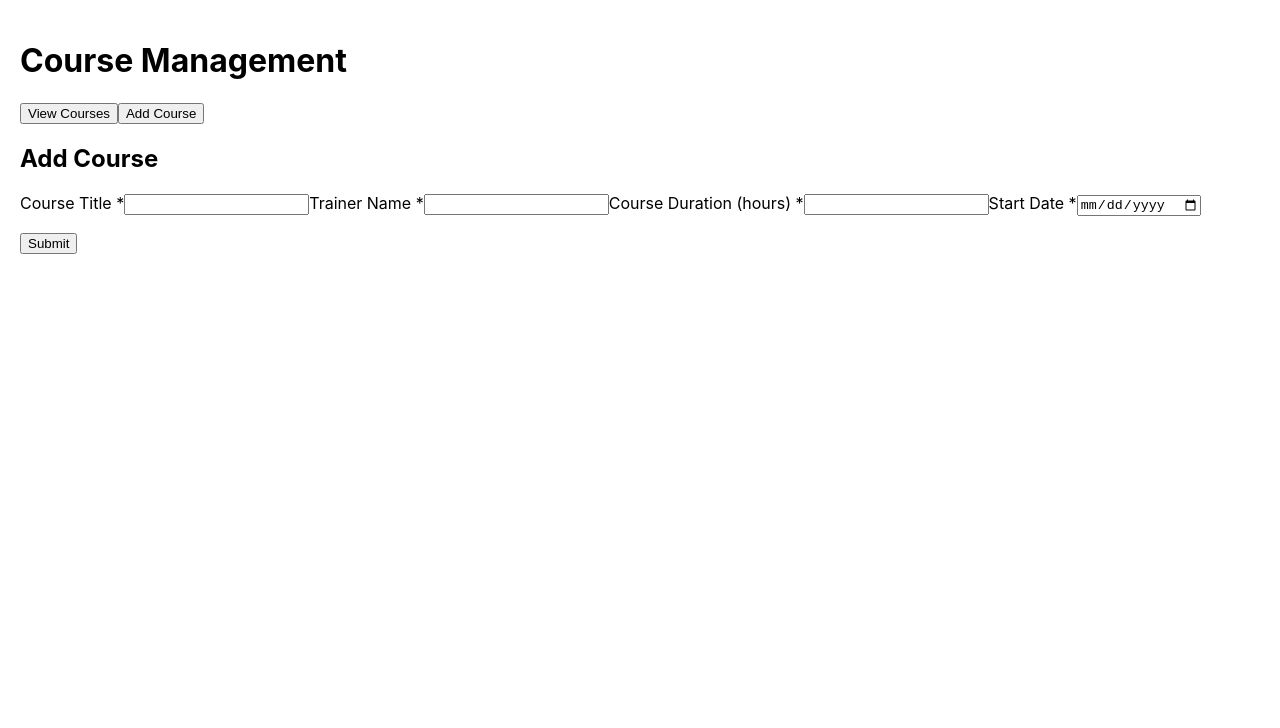
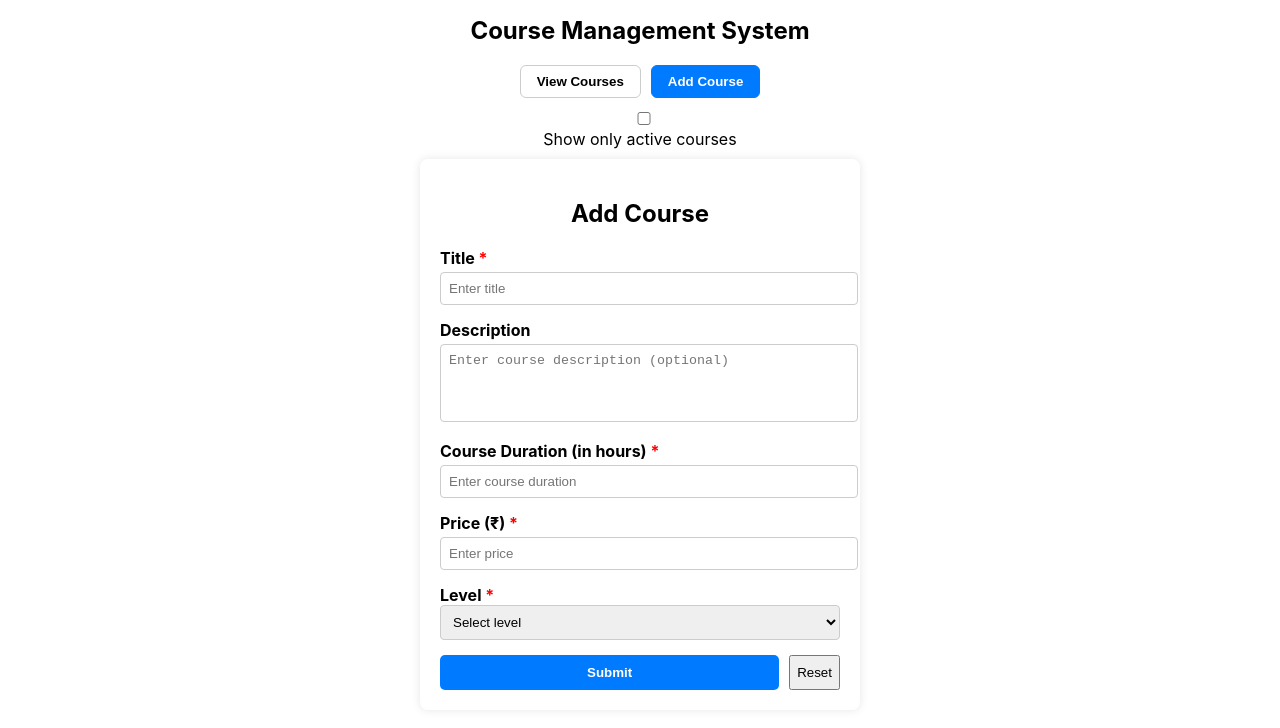
Before and after one commit to Mitrasithaiyan58/appdev_course, a React (Create React App) app in the folder reactapp/: page / in a window 1280 px wide. Both pictures are taken after a click on the button "Add Course". Shown: the top 728 px of the page. Built offline with nearby package versions, Linux system fonts and the light colour scheme; no server answers.

Commit message:
Manual-save-commit-12/08/2025--21:16:57

```diff
--- a/reactapp/src/App.css
+++ b/reactapp/src/App.css
@@ -1,183 +1,97 @@
-:root {
-  --accent: #3b82f6;
-  --text-primary: #1f2937;
-  --text-secondary: #6b7280;
-  --text-muted: #9ca3af;
-  --border-light: #e5e7eb;
-  --border-focus: var(--accent);
-  --bg-white: #ffffff;
-  --bg-gray-50: #f9fafb;
-  --bg-gray-100: #f3f4f6;
-  --shadow-sm: 0 1px 2px rgba(0, 0, 0, 0.05);
-  --shadow-md: 0 4px 6px rgba(0, 0, 0, 0.1);
-  --radius-sm: 4px;
-  --radius-md: 6px;
-  --radius-lg: 8px;
-  --radius-xl: 12px;
-}
-
-body {
-  font-family: -apple-system,BlinkMacSystemFont,'Segoe UI',Roboto,'Helvetica Neue',Arial,sans-serif;
-  background: var(--bg-gray-50,#f9fafb);
-  color: var(--text-primary);
-  margin: 0;
-}
-
-.form-container {
-  max-width: 400px;
-  margin: 0 auto;
-  padding: 2rem;
-  box-shadow: var(--shadow-md);
-  border-radius: var(--radius-xl);
-  background: white;
-}
-
-.btn-primary {
-  background: var(--accent);
-  color: white;
-  border: 1px solid var(--accent);
-  padding: 0.5rem 1rem;
-  border-radius: var(--radius-md);
-  font-weight: 500;
-  cursor: pointer;
-  transition: all 0.2s ease;
-}
-.btn-primary:hover {
-  background: rgba(59,130,246,0.9);
-  transform: translateY(-1px);
-}
-
-.btn-secondary {
-  background: transparent;
-  color: var(--accent);
-  border: 1px solid var(--accent);
-  padding: 0.5rem 1rem;
-  border-radius: var(--radius-md);
-  font-weight: 500;
-  cursor: pointer;
-  transition: all 0.2s ease;
-}
-.btn-secondary:hover {
-  background: var(--accent);
-  color: white;
-}
-
-label {
-  display: block;
-  font-size: 0.95rem;
-  font-weight: 500;
-  color: var(--text-secondary);
-  margin-bottom: 0.25rem;
-  letter-spacing: 0.01em;
-}
-input, textarea, select {
-  width: 100%;
-  min-height: 2.5rem;
-  padding: 0.5rem;
-  border: 1px solid var(--border-light);
-  border-radius: var(--radius-md);
-  font-size: 1rem;
-  transition: all 0.2s ease;
-  margin-bottom: 0.1rem;
-}
-input:focus, textarea:focus, select:focus {
-  outline: none;
-  border-color: var(--border-focus);
-  box-shadow: 0 0 0 3px rgba(59,130,246,0.12);
-}
-.error {
-  border-color: #ef4444 !important;
-  color: #dc2626 !important;
-  font-size: 0.97rem;
-}
-.empty-state {
+.app-container {
   text-align: center;
-  color: var(--text-muted);
-  font-style: italic;
-  padding: 2rem;
-}
-
-
---extra
-
-
-.heading {
-text-align: center;
-margin-top: 2rem;
-font-size: 2rem;
-font-weight: bold;
-}
-
-.nav-buttons {
-display: flex;
-justify-content: center;
-gap: 1rem;
-margin-bottom: 2rem;
-}
-
-/* App.css */
-
-body {
-margin: 0;
-font-family: Arial, sans-serif;
-background-color: #f7f9fc;
-}
-
-.app-container {
-display: flex;
-flex-direction: column;
-align-items: center;
-padding: 20px;
 }
 
 .main-title {
-font-size: 32px;
+  font-size: 24px;
+  font-weight: bold;
   margin-bottom: 20px;
-font-weight: bold;
 }
 
 .button-group {
   display: flex;
+  justify-content: center;
   gap: 10px;
-margin-bottom: 20px;
-justify-content: center;
 }
 
 .toggle-button {
-padding: 10px 16px;
+  padding: 8px 16px;
   border: 1px solid #ccc;
-background-color: white;
+  background: white;
   color: black;
-font-weight: 600;
+  font-weight: bold;
   border-radius: 6px;
   cursor: pointer;
-transition: 0.3s ease-in-out;
-}
-
-.toggle-button:hover {
-background-color: #f0f0f0;
+  transition: background 0.3s;
 }
 
 .toggle-button.active {
-background-color: #007bff;
+  background: #007bff;
   color: white;
   border-color: #007bff;
 }
 
-.content-container {
-width: 100%;
-max-width: 600px;
+.course-form-container {
+  max-width: 400px;
+  margin: auto;
+  padding: 20px;
+  background-color: transparent;
+  border-radius: 8px;
 }
 
+.course-form-group {
+  margin-bottom: 15px;
+  text-align: left;
+}
 
+.course-form-group label {
+  font-weight: bold;
+}
 
-@media (max-width: 360px) {
-.form-container {
-padding: 1rem;
-margin: 0.5rem;
+.course-form-group input,
+.course-form-group select,
+.course-form-group textarea {
+  width: 100%;
+  padding: 8px;
+  border-radius: 4px;
+  border: 1px solid #ccc;
 }
-input, textarea, select {
-padding: 0.375rem;
-font-size: 0.9rem;
+
+button[type="submit"] {
+  width: 100%;
+  padding: 10px;
+  background: #007bff;
+  color: white;
+  border: none;
+  border-radius: 5px;
+  font-weight: bold;
 }
+
+button[type="submit"]:hover {
+  background: #0056b3;
 }
+
+.duration-control {
+  display: flex;
+  align-items: center;
+  gap: 5px;
+}
+
+.duration-control button {
+  padding: 6px 12px;
+  background: #007bff;
+  border: none;
+  color: white;
+  font-weight: bold;
+  cursor: pointer;
+  border-radius: 4px;
+}
+
+.duration-control button:hover {
+  background: #0056b3;
+}
+
+.duration-control input {
+  text-align: center;
+  width: 80px;
+}
--- a/reactapp/src/App.js
+++ b/reactapp/src/App.js
@@ -1,20 +1,46 @@
+
 import React, { useState } from "react";
 import CourseForm from "./components/CourseForm";
-import CourseDetails from "./components/CourseDetails";
+import CourseDetails from "./components/CourseList";
+import "./App.css";
 
 function App() {
   const [view, setView] = useState("list");
+  const [showActiveOnly, setShowActiveOnly] = useState(false);
 
   return (
-    <div style={{ padding: "20px" }}>
-      <h1>Course Management</h1>
-      <nav>
-        <button onClick={() => setView("list")}>View Courses</button>
-        <button onClick={() => setView("add")}>Add Course</button>
-      </nav>
+    <div className="app-container">
+      <h1 className="main-title">Course Management System</h1>
+      <div className="button-group">
+        <button
+          className={`toggle-button ${view === "list" ? "active" : ""}`}
+          onClick={() => setView("list")}
+        >
+          View Courses
+        </button>
+        <button
+          className={`toggle-button ${view === "add" ? "active" : ""}`}
+          onClick={() => setView("add")}
+        >
+          Add Course
+        </button>
+      </div>
 
-      {view === "list" && <CourseDetails />}
-      {view === "add" && <CourseForm onCourseAdded={() => setView("list")} />}
+      <div style={{ textAlign: "center", marginBottom: "10px" }}>
+        <label>
+          <input
+            type="checkbox"
+            checked={showActiveOnly}
+            onChange={() => setShowActiveOnly(!showActiveOnly)}
+          />{" "}
+          Show only active courses
+        </label>
+      </div>
+
+      <div className="content-container">
+        {view === "list" && <CourseDetails showActiveOnly={showActiveOnly} />}
+        {view === "add" && <CourseForm onCourseAdded={() => setView("list")} />}
+      </div>
     </div>
   );
 }
--- a/reactapp/src/components/CourseDetails.jsx
+++ /dev/null
@@ -1,39 +0,0 @@
-import React, { useEffect, useState } from "react";
-import { getAllCourses } from "../utils/api";
-
-const CourseDetails = () => {
-  const [courses, setCourses] = useState([]);
-  const [error, setError] = useState("");
-
-  const fetchCourses = async () => {
-    try {
-      const res = await getAllCourses();
-      setCourses(res.data);
-    } catch (err) {
-      setError("Failed to fetch courses.");
-    }
-  };
-
-  useEffect(() => {
-    fetchCourses();
-  }, []);
-
-  if (error) return <div style={{ color: "red" }}>[Error - You need to specify the message]</div>;
-  if (courses.length === 0) return <p>No courses available.</p>;
-
-  return (
-    <div>
-      <h2>Course List</h2>
-      {courses.map((course, index) => (
-        <div key={index} style={{ border: "1px solid #ccc", margin: "8px", padding: "8px" }}>
-          <h3>{course.courseTitle}</h3>
-          <p>Trainer: {course.trainerName}</p>
-          <p>Duration: {course.courseDuration} hours</p>
-          <p>Start Date: {course.startDate}</p>
-        </div>
-      ))}
-    </div>
-  );
-};
-
-export default CourseDetails;
--- a/reactapp/src/components/CourseForm.css
+++ b/reactapp/src/components/CourseForm.css
@@ -2,7 +2,7 @@
   max-width: 400px;
   margin: auto;
   padding: 20px;
-  background-color: transparent; /* Transparent background */
+  background-color: transparent;
   border-radius: 8px;
   box-shadow: 0 0 10px rgba(0, 0, 0, 0.1);
 }
@@ -10,53 +10,63 @@
 .course-form-container h2 {
   text-align: center;
   margin-bottom: 20px;
-  color: #333;
 }
 
-.course-form-group {
-  margin-bottom: 15px;
-  display: flex;
-  flex-direction: column;
+label {
+  display: block;
+  margin-top: 10px;
 }
 
-.course-form-group label {
-  margin-bottom: 6px;
-  font-weight: 600;
-  color: #222;
+input, textarea {
+  width: 100%;
+  padding: 8px;
+  margin-top: 4px;
+  border: 1px solid #ccc;
+  border-radius: 4px;
 }
 
-.course-form-group input,
-.course-form-group textarea,
-.course-form-group select {
-  padding: 10px;
-  border-radius: 5px;
-  border: 1px solid #ccc;
-  font-size: 14px;
-  background-color: #f9f9f9;
+textarea {
+  resize: none;
 }
 
-.course-form-group input:focus,
-.course-form-group textarea:focus,
-.course-form-group select:focus {
-  outline: none;
-  border-color: #007bff;
-  box-shadow: 0 0 5px rgba(0, 123, 255, 0.3);
-  background-color: #fff;
+.required {
+  color: red;
 }
 
-button[type="submit"] {
-  width: 100%;
-  padding: 10px;
-  margin-top: 10px;
-  background-color: #007bff;
-  color: white;
-  border: none;
-  border-radius: 5px;
-  font-weight: bold;
-  cursor: pointer;
-  transition: background-color 0.3s ease;
+.error {
+  color: red;
+  font-size: 12px;
+  margin-top: 2px;
 }
 
-button[type="submit"]:hover {
-  background-color: #0056b3;
+.button-row {
+  display: flex;
+  justify-content: space-between;
+  margin-top: 15px;
 }
+
+.submit-btn {
+  background-color: green;
+  color: white;
+  padding: 8px 15px;
+  border: none;
+  border-radius: 4px;
+  cursor: pointer;
+}
+
+.reset-btn {
+  background-color: red;
+  color: white;
+  padding: 8px 15px;
+  border: none;
+  border-radius: 4px;
+  cursor: pointer;
+}
+
+.submit-btn:hover {
+  background-color: darkgreen;
+}
+
+.reset-btn:hover {
+  background-color: darkred;
+}
--- a/reactapp/src/components/CourseForm.jsx
+++ b/reactapp/src/components/CourseForm.jsx
@@ -1,88 +1,128 @@
 import React, { useState } from "react";
-import { addCourse } from "../utils/api";
+import axios from "axios";
+import "./CourseForm.css";
 
 const CourseForm = ({ onCourseAdded }) => {
-  const [form, setForm] = useState({
-    courseTitle: "",
-    trainerName: "",
-    courseDuration: "",
-    startDate: ""
-  });
-
+  const [title, setTitle] = useState("");
+  const [description, setDescription] = useState("");
+  const [courseDuration, setCourseDuration] = useState("");
+  const [price, setPrice] = useState("");
+  const [level, setLevel] = useState("");
   const [error, setError] = useState("");
-
-  const handleChange = (e) => {
-    const { name, value } = e.target;
-    setForm({ ...form, [name]: value });
-  };
 
   const handleSubmit = async (e) => {
     e.preventDefault();
 
-    // Basic validation
-    if (!form.courseTitle || !form.trainerName || !form.courseDuration || !form.startDate) {
-      setError("All fields are required.");
+    // Validation - all mandatory except description
+    if (!title || !courseDuration || !price || !level) {
+      setError("Please fill the required fields.");
+      return;
+    }
+
+    if (isNaN(price) || Number(price) <= 0) {
+      setError("Price must be a positive number.");
       return;
     }
 
     try {
-      await addCourse(form);
-      setForm({
-        courseTitle: "",
-        trainerName: "",
-        courseDuration: "",
-        startDate: ""
-      });
-      setError("");
-      if (onCourseAdded) onCourseAdded();
+      const newCourse = {
+        courseTitle: title,
+        description,
+        courseDuration,
+        price: Number(price),
+        level
+      };
+
+      await axios.post("/api/courses", newCourse);
+
+      // Reset after submit
+      resetForm();
+
+      if (onCourseAdded) {
+        onCourseAdded();
+      }
     } catch (err) {
-      setError("Failed to add course. Please try again.");
+      console.error(err);
+      setError("Failed to add course.");
     }
   };
 
+  const resetForm = () => {
+    setTitle("");
+    setDescription("");
+    setCourseDuration("");
+    setPrice("");
+    setLevel("");
+    setError("");
+  };
+
  return (
-    <div>
+<div className="course-form-container">
 <h2>Add Course</h2>
-      {error && <div style={{ color: "red" }}>[Error - You need to specify the message]</div>}
+{error && <p className="error">[Error - You need to specify the message]</p>}
 <form onSubmit={handleSubmit}>
-        <label>Course Title *</label>
+
+{/* Title */}
+<div className="course-form-group">
+<label>Title <span className="required">*</span></label>
 <input
 type="text"
-          name="courseTitle"
-          value={form.courseTitle}
-          onChange={handleChange}
-          required
+value={title}
+onChange={(e) => setTitle(e.target.value)}
+placeholder="Enter title"
 />
+</div>
 
-        <label>Trainer Name *</label>
-        <input
-          type="text"
-          name="trainerName"
-          value={form.trainerName}
-          onChange={handleChange}
-          required
+{/* Description */}
+<div className="course-form-group">
+<label>Description</label>
+<textarea
+value={description}
+onChange={(e) => setDescription(e.target.value)}
+placeholder="Enter course description (optional)"
+rows={4}
 />
+</div>
 
-        <label>Course Duration (hours) *</label>
+{/* Course Duration */}
+<div className="course-form-group">
+<label>Course Duration (in hours) <span className="required">*</span></label>
 <input
 type="number"
-          name="courseDuration"
-          value={form.courseDuration}
-          onChange={handleChange}
-          required
+value={courseDuration}
+onChange={(e) => setCourseDuration(e.target.value)}
+placeholder="Enter course duration"
 />
+</div>
 
-        <label>Start Date *</label>
+{/* Price */}
+<div className="course-form-group">
+<label>Price (₹) <span className="required">*</span></label>
 <input
-          type="date"
-          name="startDate"
-          value={form.startDate}
-          onChange={handleChange}
-          required
+type="number"
+value={price}
+onChange={(e) => setPrice(e.target.value)}
+placeholder="Enter price"
 />
+</div>
 
-        <div style={{ marginTop: "1rem" }}>
-          <button type="submit">Submit</button>
+{/* Level */}
+<div className="course-form-group">
+<label>Level <span className="required">*</span></label>
+<select value={level} onChange={(e) => setLevel(e.target.value)}>
+<option value="">Select level</option>
+<option value="BEGINNER">Beginner</option>
+<option value="INTERMEDIATE">Intermediate</option>
+<option value="ADVANCED">Advanced</option>
+</select>
+</div>
+
+{/* Buttons */}
+<div className="button-group">
+<button type="submit" className="btn-submit">Submit</button>
+<button type="button" className="btn-reset" onClick={resetForm}>
+Reset
+</button>
 </div>
 </form>
 </div>
--- /dev/null
+++ b/reactapp/src/components/CourseList.jsx
@@ -0,0 +1,49 @@
+import React, { useState, useEffect } from "react";
+import axios from "axios";
+
+export default function CourseList() {
+  const [courses, setCourses] = useState([]);
+
+  useEffect(() => {
+    const fetchCourses = async () => {
+      try {
+        const response = await axios.get("http://localhost:8080/api/courses");
+        setCourses(response.data);
+      } catch (error) {
+        console.error("Error fetching courses:", error);
+      }
+    };
+
+    fetchCourses();
+  }, []); // No warning now because fetchCourses is inside useEffect
+
+  return (
+    <div className="view-container">
+      <h2>All Courses</h2>
+      {courses.length === 0 ? (
+        <p>No courses found.</p>
+      ) : (
+        <table className="course-table">
+          <thead>
+            <tr>
+              <th>Title</th>
+              <th>Trainer</th>
+              <th>Duration</th>
+              <th>Start Date</th>
+            </tr>
+          </thead>
+          <tbody>
+            {courses.map((course) => (
+              <tr key={course.courseId}>
+                <td>{course.courseTitle}</td>
+                <td>{course.trainerName}</td>
+                <td>{course.courseDuration} days</td>
+                <td>{course.startDate}</td>
+              </tr>
+            ))}
+          </tbody>
+        </table>
+      )}
+    </div>
+  );
+}
--- a/reactapp/src/context/Context.js
+++ b/reactapp/src/context/Context.js
@@ -1,3 +1,4 @@
+
 // Context.js
 import { createContext, useContext, useState } from "react";
 
```
Also changed, not shown: 2 other files (tests, documents, lock files or other folders). Lines whose indentation alone changed are shown as unchanged.
